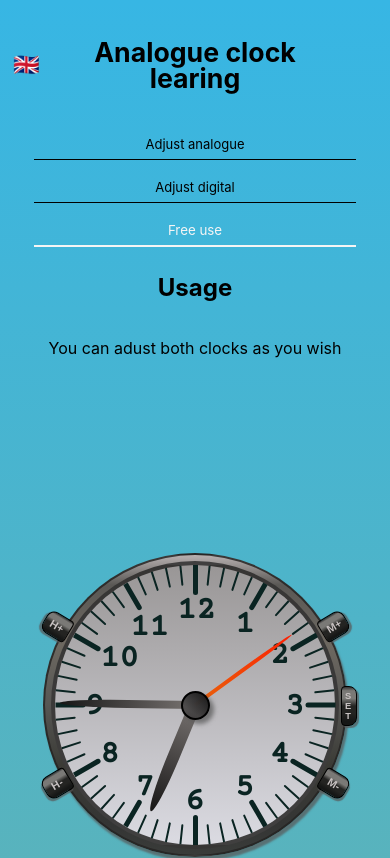
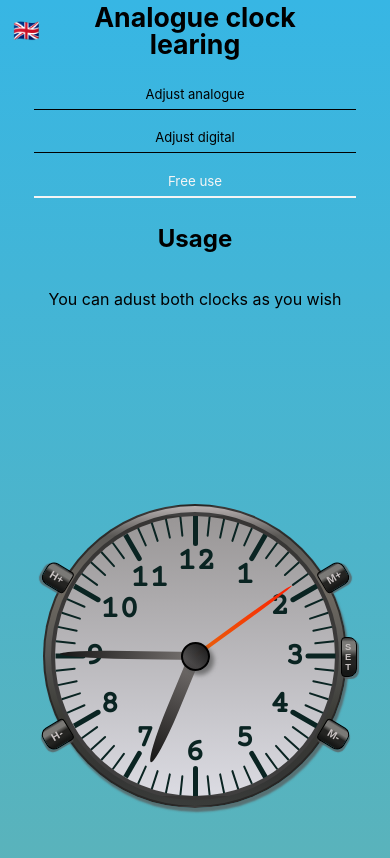
Before and after one commit to Maohirenko/clock, a React (Create React App) app: page /clock/time in a window 390 px wide. Shown: the top 858 px of the page. Built offline with nearby package versions, Linux system fonts and the light colour scheme.

Commit message:
much better, but not best

```diff
--- a/src/components/header/header.module.css
+++ b/src/components/header/header.module.css
@@ -1,36 +1,26 @@
 .headerContainer {
     display: grid;
     padding: 4px;
-    /* border-radius: 8px; */
     text-align: center;
     grid-template-columns: 4% 39% 57%;
     grid-template-rows: 1fr;
-    /* background-color: blue; */
 }
 
-.appHeading {
+.appHeadingText {
     grid-column: 2/3;
     margin-top: auto;
     margin-bottom: auto;
-    /* background-color: bisque; */
-
-}
-
-.appHeadingText {
     font-size: 20pt;
     line-height: 20pt;
     padding: 0;
     padding-bottom: 0px;
+    margin-bottom: 2px;
     margin: 0;
-    /* background-color: red; */
     grid-column: 2/3;
     text-align: center;
     display: flex;
     align-self: center;
     justify-content: center;
-    /* margin-top: auto; */
-    /* margin-bottom: auto; */
-    /* background-color: bisque; */
 }
 
 .languageSwitch {
@@ -78,11 +68,11 @@
 
 @media screen and (max-width: 800px) {
     .headerContainer {
-        grid-template-rows: 1fr 1fr;
+        grid-template-rows: 1fr;
         grid-template-columns: 50px 1fr 50px;
     }
 
-    .appHeading {
+    .appHeadingText {
         grid-column: 2/3;
         grid-row: 1/2;
     }
@@ -93,6 +83,7 @@
     }
 
     .navLinks {
+        margin-top: 20px;
         flex-direction: column;
         grid-column: 1/4;
         grid-row: 2/3;
--- a/src/components/header/index.jsx
+++ b/src/components/header/index.jsx
@@ -14,9 +14,7 @@ export default function Header() {
     return (
         <div className={classes.headerContainer}>
             <div className={classes.languageSwitch}>
-                <div className={classes.languageSwitchContainer}>
-                    <LanguageSwticherComponent />
-                </div>
+                <LanguageSwticherComponent />
             </div>
             <h1 className={classes.appHeadingText}>{t('headerTitle')}</h1>
             <div className={classes.navLinks}>
```
